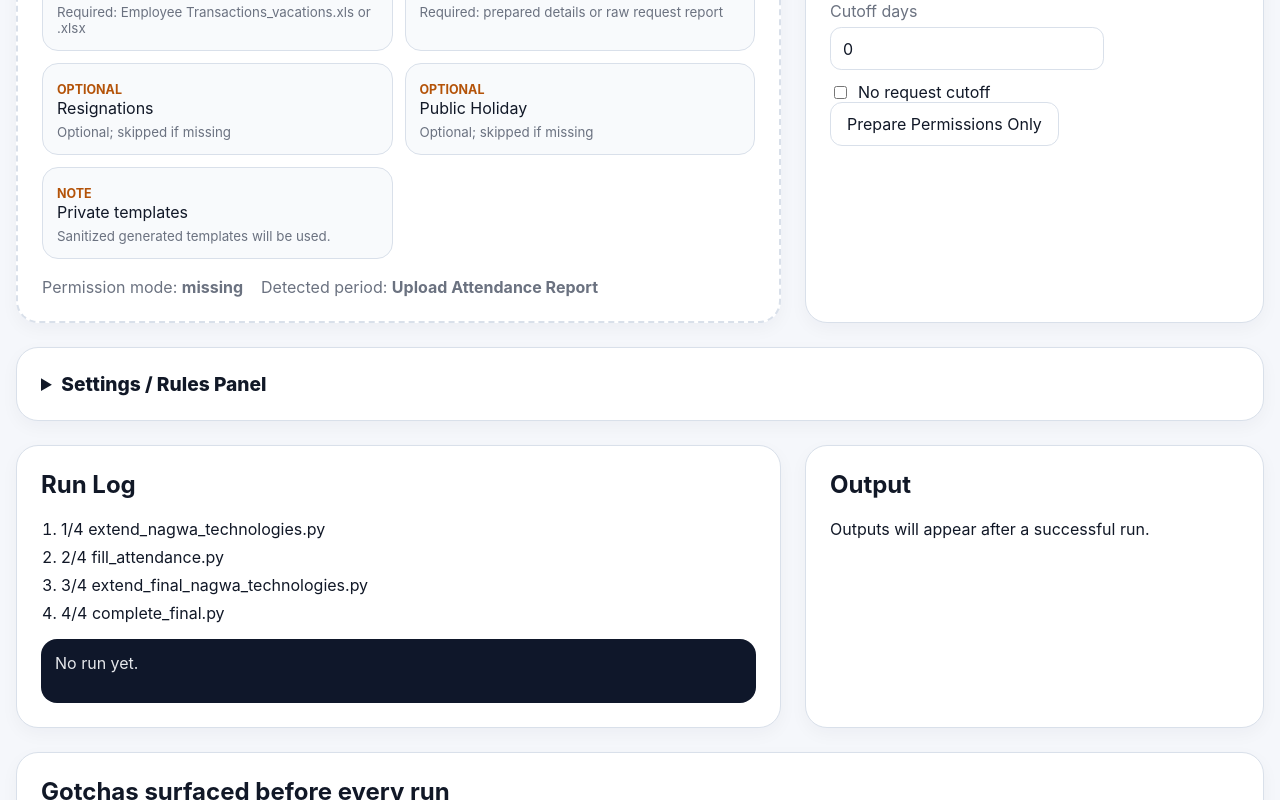
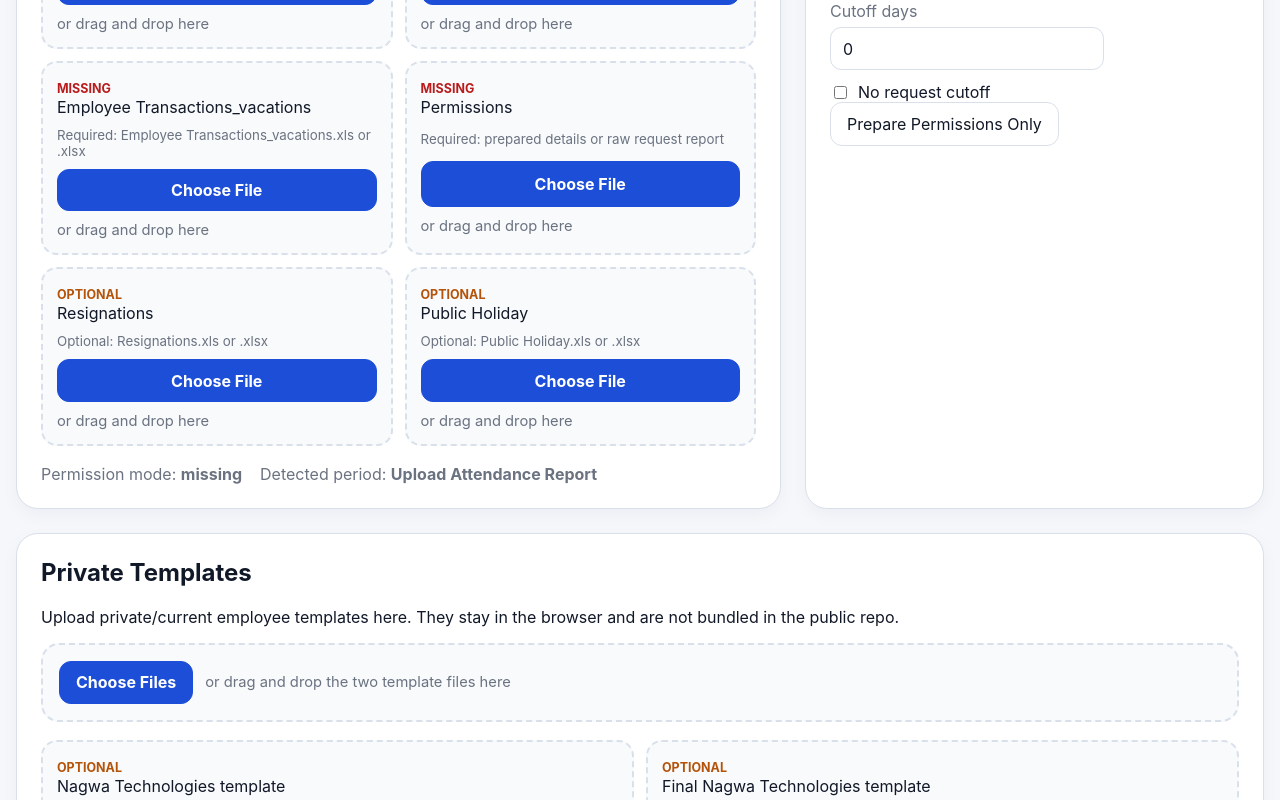
Before and after one commit to farouknagwa/PayrollTool, a React (Vite) app: page / in a window 1280 px wide. Shown: the part 640-1440 px from the top of the page. Built offline with nearby package versions, Linux system fonts and the light colour scheme.

Commit message:
Improve payroll file upload controls

```diff
--- a/src/App.css
+++ b/src/App.css
@@ -67,53 +67,96 @@
   grid-template-columns: minmax(0, 1.25fr) minmax(360px, 0.75fr);
 }
 
-.dropzone {
-  border-style: dashed;
-  border-width: 2px;
-}
-
-.checklist {
+.upload-grid {
   display: grid;
   grid-template-columns: repeat(auto-fit, minmax(245px, 1fr));
   gap: 12px;
   margin-top: 18px;
 }
 
-.check {
-  padding: 14px;
-  border-radius: 16px;
-  border: 1px solid var(--border);
+.upload-grid.two-tiles {
+  grid-template-columns: repeat(auto-fit, minmax(320px, 1fr));
+}
+
+.bulk-upload {
+  display: flex;
+  flex-wrap: wrap;
+  gap: 12px;
+  align-items: center;
+  margin-top: 16px;
+  padding: 16px;
+  border: 2px dashed var(--border);
+  border-radius: 18px;
   background: #f8fafc;
 }
 
-.check strong {
+.file-button {
+  display: inline-flex;
+  align-items: center;
+  justify-content: center;
+  min-height: 42px;
+  padding: 0.65rem 1rem;
+  border: 1px solid var(--accent);
+  border-radius: 0.75rem;
+  background: var(--accent);
+  color: #fff;
+  cursor: pointer;
+  font-weight: 700;
+}
+
+.file-button:hover {
+  background: var(--accent-strong);
+}
+
+.file-button input {
+  display: none;
+}
+
+.drop-hint {
+  color: var(--muted);
+  font-size: 0.92rem;
+}
+
+.upload-tile {
+  display: grid;
+  gap: 10px;
+  padding: 14px;
+  border-radius: 16px;
+  border: 2px dashed var(--border);
+  background: #f8fafc;
+}
+
+.upload-tile-header strong {
   display: inline-block;
   margin-right: 8px;
   font-size: 0.78rem;
   text-transform: uppercase;
 }
 
-.check span,
-.check small {
+.upload-tile-header span,
+.upload-tile small {
   display: block;
 }
 
-.check small {
-  margin-top: 6px;
+.upload-tile small {
   color: var(--muted);
 }
 
-.check.found strong {
+.upload-tile.found {
+  border-color: #86efac;
+  background: #f0fdf4;
+}
+
+.upload-tile.found strong {
   color: var(--success);
 }
 
-.check.missing strong,
+.upload-tile.missing strong,
 .toast.error {
   color: var(--danger);
 }
 
-.check.optional strong,
-.check.warning strong {
+.upload-tile.optional strong {
   color: var(--warning);
 }
 
--- a/src/App.tsx
+++ b/src/App.tsx
@@ -5,7 +5,7 @@ import { GOTCHA_MESSAGES } from "./config/defaults";
 import { cloneDefaultSettings, loadSettings, resetSettings, saveSettings, validateSettings } from "./config/storage";
 import { computePeriod } from "./core/dateTime";
 import type { ISODate, PayrollInputFiles, PayrollRunResult, PayrollSettings, PermissionPrepOptions, RunLogEntry, StepMetrics } from "./core/types";
-import { fileChecklist, mapInputFiles, missingRequiredInputs, permissionMode } from "./io/files";
+import { mapInputFiles, missingRequiredInputs, permissionMode } from "./io/files";
 import { detectAttendancePeriodDate, readWorkbook } from "./io/excel";
 import { preparePermissionFile, writePreparedPermissionWorkbook } from "./permissions/prepare";
 
@@ -39,6 +39,47 @@ function TextInput(props: {
   );
 }
 
+function UploadTile(props: {
+  title: string;
+  description: string;
+  file?: File;
+  optional?: boolean;
+  accept?: string;
+  multiple?: boolean;
+  onFiles: (files: FileList | File[]) => void;
+}) {
+  const state = props.file ? "found" : props.optional ? "optional" : "missing";
+  return (
+    <div
+      className={`upload-tile ${state}`}
+      onDragOver={(event) => event.preventDefault()}
+      onDrop={(event) => {
+        event.preventDefault();
+        props.onFiles(event.dataTransfer.files);
+      }}
+    >
+      <div className="upload-tile-header">
+        <strong>{props.file ? "Found" : props.optional ? "Optional" : "Missing"}</strong>
+        <span>{props.title}</span>
+      </div>
+      <small>{props.file?.name ?? props.description}</small>
+      <label className="file-button">
+        Choose File
+        <input
+          type="file"
+          accept={props.accept ?? ".xls,.xlsx"}
+          multiple={props.multiple}
+          onChange={(event) => {
+            if (event.target.files) props.onFiles(event.target.files);
+            event.currentTarget.value = "";
+          }}
+        />
+      </label>
+      <span className="drop-hint">or drag and drop here</span>
+    </div>
+  );
+}
+
 function App() {
   const [inputs, setInputs] = useState<PayrollInputFiles>({});
   const [settings, setSettings] = useState<PayrollSettings>(() => loadSettings());
@@ -58,7 +99,6 @@ function App() {
   const [error, setError] = useState<string>("");
   const workerRef = useRef<Worker | null>(null);
 
-  const checklist = useMemo(() => fileChecklist(inputs), [inputs]);
   const validationErrors = useMemo(() => validateSettings(settings), [settings]);
   const missing = useMemo(() => missingRequiredInputs(inputs), [inputs]);
 
@@ -83,6 +123,12 @@ function App() {
         setError(readError instanceof Error ? readError.message : String(readError));
       }
     }
+  }
+
+  async function addTemplateFiles(fileList: FileList | File[]) {
+    const files = Array.from(fileList);
+    const mapped = mapInputFiles(files);
+    setInputs((prev) => ({ ...prev, ...mapped }));
   }
 
   function updateSettings(next: PayrollSettings) {
@@ -178,7 +224,7 @@ function App() {
 
       <section className="grid two">
         <div
-          className="card dropzone"
+          className="card"
           onDragOver={(event) => event.preventDefault()}
           onDrop={(event) => {
             event.preventDefault();
@@ -186,23 +232,73 @@ function App() {
           }}
         >
           <h2>Input Files</h2>
-          <p>Drop individual reports or a folder selection. Exact basenames are resolved like Python: `.xlsx` first, then `.xls`.</p>
+          <p>Choose multiple report files, choose the whole raw-data folder, or drag and drop the folder into this box.</p>
+          <div className="bulk-upload">
+            <label className="file-button">
+              Choose Files
               <input
                 type="file"
                 multiple
-            {...{ webkitdirectory: "true" }}
+                accept=".xls,.xlsx"
                 onChange={(event) => {
                   if (event.target.files) void addFiles(event.target.files);
+                  event.currentTarget.value = "";
                 }}
               />
-          <div className="checklist">
-            {checklist.map((item) => (
-              <div key={item.label} className={`check ${item.state}`}>
-                <strong>{item.state === "found" ? "Found" : item.state === "missing" ? "Missing" : item.state === "optional" ? "Optional" : "Note"}</strong>
-                <span>{item.label}</span>
-                <small>{item.detail}</small>
+            </label>
+            <label className="file-button">
+              Choose Folder
+              <input
+                type="file"
+                multiple
+                {...{ webkitdirectory: "true", directory: "true" }}
+                onChange={(event) => {
+                  if (event.target.files) void addFiles(event.target.files);
+                  event.currentTarget.value = "";
+                }}
+              />
+            </label>
+            <span className="drop-hint">or drag and drop the whole folder here</span>
           </div>
-            ))}
+          <div className="upload-grid">
+            <UploadTile
+              title="Attendance Report"
+              description="Required: Attendance Report.xls or .xlsx"
+              file={inputs.attendance}
+              onFiles={(files) => void addFiles(files)}
+            />
+            <UploadTile
+              title="Absence Report"
+              description="Required: Absence Report.xls or .xlsx"
+              file={inputs.absences}
+              onFiles={(files) => void addFiles(files)}
+            />
+            <UploadTile
+              title="Employee Transactions_vacations"
+              description="Required: Employee Transactions_vacations.xls or .xlsx"
+              file={inputs.vacations}
+              onFiles={(files) => void addFiles(files)}
+            />
+            <UploadTile
+              title="Permissions"
+              description="Required: prepared details or raw request report"
+              file={inputs.preparedPermissions ?? inputs.rawPermissions}
+              onFiles={(files) => void addFiles(files)}
+            />
+            <UploadTile
+              title="Resignations"
+              description="Optional: Resignations.xls or .xlsx"
+              file={inputs.resignations}
+              optional
+              onFiles={(files) => void addFiles(files)}
+            />
+            <UploadTile
+              title="Public Holiday"
+              description="Optional: Public Holiday.xls or .xlsx"
+              file={inputs.publicHoliday}
+              optional
+              onFiles={(files) => void addFiles(files)}
+            />
           </div>
           <div className="meta-row">
             <span>Permission mode: <strong>{permissionMode(inputs)}</strong></span>
@@ -233,6 +329,51 @@ function App() {
           </div>
           <button type="button" onClick={preparePermissionsOnly}>Prepare Permissions Only</button>
           {standaloneSummary && <p className="summary-line">{standaloneSummary}</p>}
+        </div>
+      </section>
+
+      <section
+        className="card"
+        onDragOver={(event) => event.preventDefault()}
+        onDrop={(event) => {
+          event.preventDefault();
+          void addTemplateFiles(event.dataTransfer.files);
+        }}
+      >
+        <h2>Private Templates</h2>
+        <p>Upload private/current employee templates here. They stay in the browser and are not bundled in the public repo.</p>
+        <div className="bulk-upload">
+          <label className="file-button">
+            Choose Files
+            <input
+              type="file"
+              multiple
+              accept=".xlsx"
+              onChange={(event) => {
+                if (event.target.files) void addTemplateFiles(event.target.files);
+                event.currentTarget.value = "";
+              }}
+            />
+          </label>
+          <span className="drop-hint">or drag and drop the two template files here</span>
+        </div>
+        <div className="upload-grid two-tiles">
+          <UploadTile
+            title="Nagwa Technologies template"
+            description="Optional: Nagwa Technologies.xlsx"
+            file={inputs.nagwaTemplate}
+            optional
+            accept=".xlsx"
+            onFiles={(files) => void addTemplateFiles(files)}
+          />
+          <UploadTile
+            title="Final Nagwa Technologies template"
+            description="Optional: Final Nagwa Technologies.xlsx"
+            file={inputs.finalTemplate}
+            optional
+            accept=".xlsx"
+            onFiles={(files) => void addTemplateFiles(files)}
+          />
         </div>
       </section>
 
@@ -330,7 +471,7 @@ function App() {
         <div className="card">
           <h2>Run Log</h2>
           <ol className="steps">
-            {["extend_nagwa_technologies.py", "fill_attendance.py", "extend_final_nagwa_technologies.py", "complete_final.py"].map((step, index) => (
+            {["extend_nagwa_technologies", "fill_attendance", "extend_final_nagwa_technologies", "complete_final"].map((step, index) => (
               <li key={step} className={logs.some((entry) => entry.step === step) ? "active" : ""}>{index + 1}/4 {step}</li>
             ))}
           </ol>
--- a/src/io/files.ts
+++ b/src/io/files.ts
@@ -75,11 +75,6 @@ export function fileChecklist(inputs: PayrollInputFiles): Array<{ label: string;
       state: inputs.publicHoliday ? "found" : "optional",
       detail: inputs.publicHoliday?.name ?? "Optional; skipped if missing",
     },
-    {
-      label: "Private templates",
-      state: inputs.nagwaTemplate || inputs.finalTemplate ? "found" : "warning",
-      detail: inputs.nagwaTemplate || inputs.finalTemplate ? "Uploaded templates will be used for roster/schedule extraction." : "Sanitized generated templates will be used.",
-    },
   ];
 }
 
```
Also changed, not shown: src/pipeline/payrollPipeline.ts (+11 -11 lines). Lines whose indentation alone changed are shown as unchanged.
